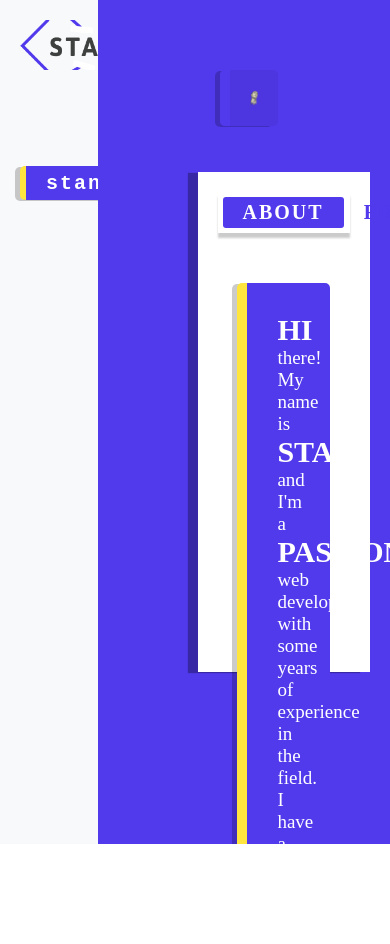
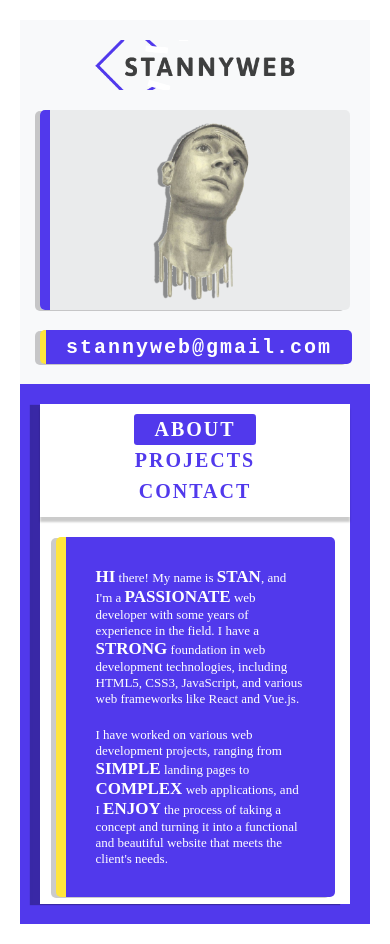
Before and after one commit to justaway1/stannyweb, a Vue app: page / in a window 390 px wide. Before the commit the page ends 844 px from the top, so only its background shows below. Built offline with nearby package versions, Linux system fonts and the light colour scheme.

Commit message:
added cursor

```diff
--- a/src/assets/main.css
+++ b/src/assets/main.css
@@ -127,3 +127,113 @@ li {
     background-color: white;
     box-shadow: -10px 1px 1px rgba(0, 0, 0, 0.299);
 }
+
+
+
+/* MEDIA */
+
+
+@media only screen and (max-width: 768px) {
+    .wrapper {
+        display: flex;
+        flex-direction: column;
+        padding: 20px;
+    }
+
+    .left_content {
+        height: auto;
+        position: relative;
+        width: 100%;
+        display: flex;
+        flex-direction: column;
+        justify-content: center;
+        align-items: center;
+        margin: 0 auto;
+    }
+
+
+    .left_content .myImage {
+        object-fit: contain;
+        width: 100%;
+    }
+
+    .left_content .profile_image {
+        left: 0;
+        height: 200px;
+        width: 100%;
+        margin-top: 20px;
+    }
+
+    .profile_image .myImage {
+        width: 100%;
+        height: 100%;
+        padding: 0;
+
+    }
+
+    .left_content .contact_info {
+        margin-top: 20px;
+    }
+
+
+    .right_content {
+        height: auto;
+        width: 100%;
+        margin: 0;
+        padding: 20px;
+    }
+
+    .box_content {
+        width: 100%;
+        padding: 0;
+    }
+
+    .right_content nav {
+        padding: 10px;
+        width: 100%;
+    }
+
+    .right_content nav ul {
+        display: flex;
+        flex-direction: column;
+    }
+
+    .right_content .box_content .about_me {
+        margin: 20px auto;
+        width: 90%;
+    }
+
+    .box_content .about_me p {
+        font-size: 1.3rem;
+    }
+
+    .box_content .about_me span {
+        font-size: 1.7rem;
+    }
+
+    .box_content .projects {
+        margin: 0;
+    }
+
+    .box_content .projects h2 {
+        font-size: 1.7rem;
+        width: 100%;
+    }
+
+    .box_content .social_media {
+        display: flex;
+        flex-direction: column;
+        margin: 20px auto;
+    }
+
+    .box_content .social_media .icon {
+        display: flex;
+        justify-content: center;
+        align-items: center;
+        margin: 0 auto;
+    }
+
+    .box_content .social_media .icon a {
+        font-size: 10px;
+    }
+}
--- a/src/views/Projects.vue
+++ b/src/views/Projects.vue
@@ -142,6 +142,7 @@ const show = ref(false);
   width: 100%;
   font-weight: bold;
   margin-bottom: 10px;
+  cursor: pointer;
 }
 span {
   font-weight: normal;
--- a/vite.config.js
+++ b/vite.config.js
@@ -5,6 +5,7 @@ import vue from '@vitejs/plugin-vue'
 
 // https://vitejs.dev/config/
 export default defineConfig({
+  base: '/stannyweb',
   plugins: [vue()],
   resolve: {
     alias: {
```
